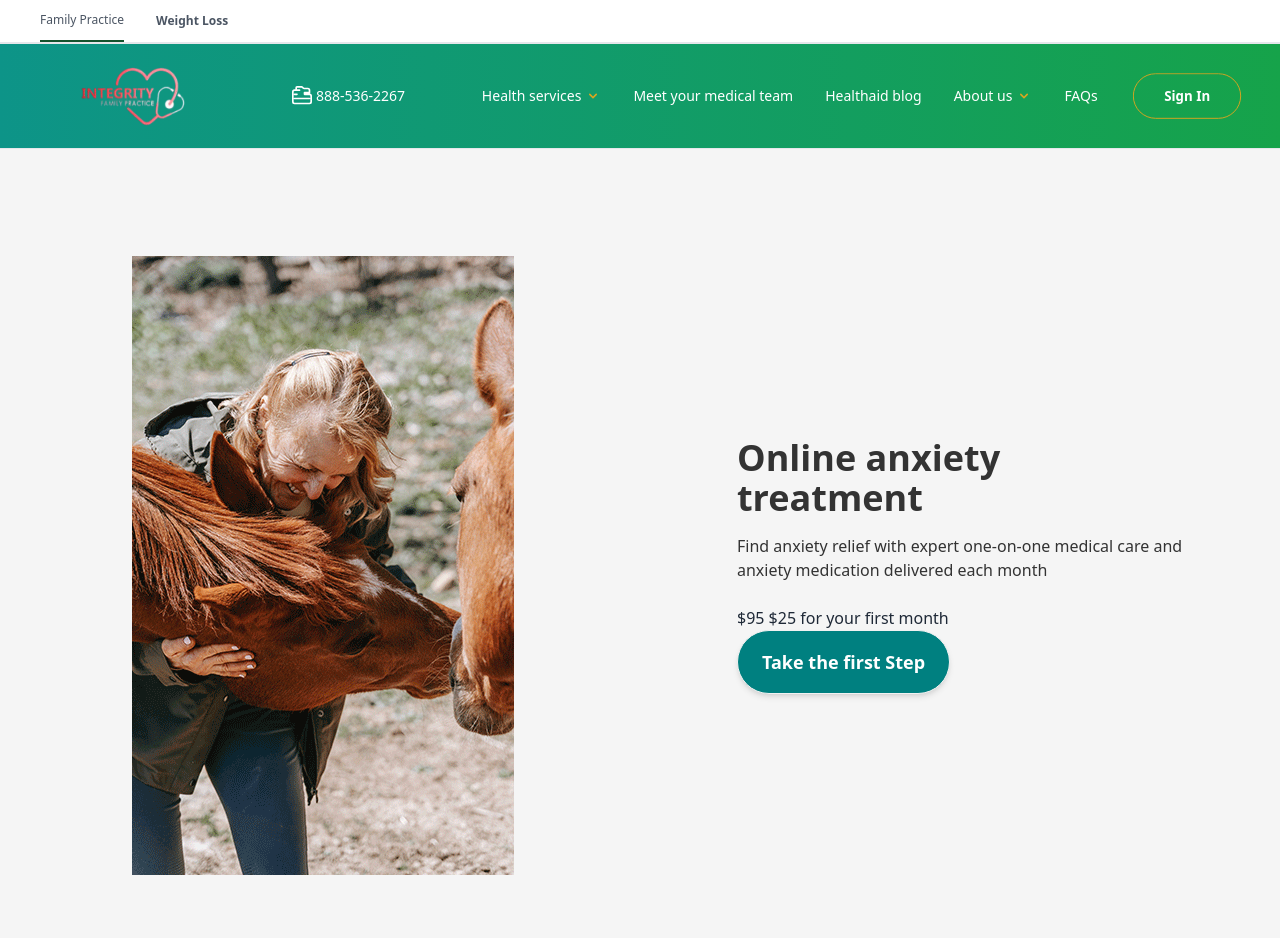
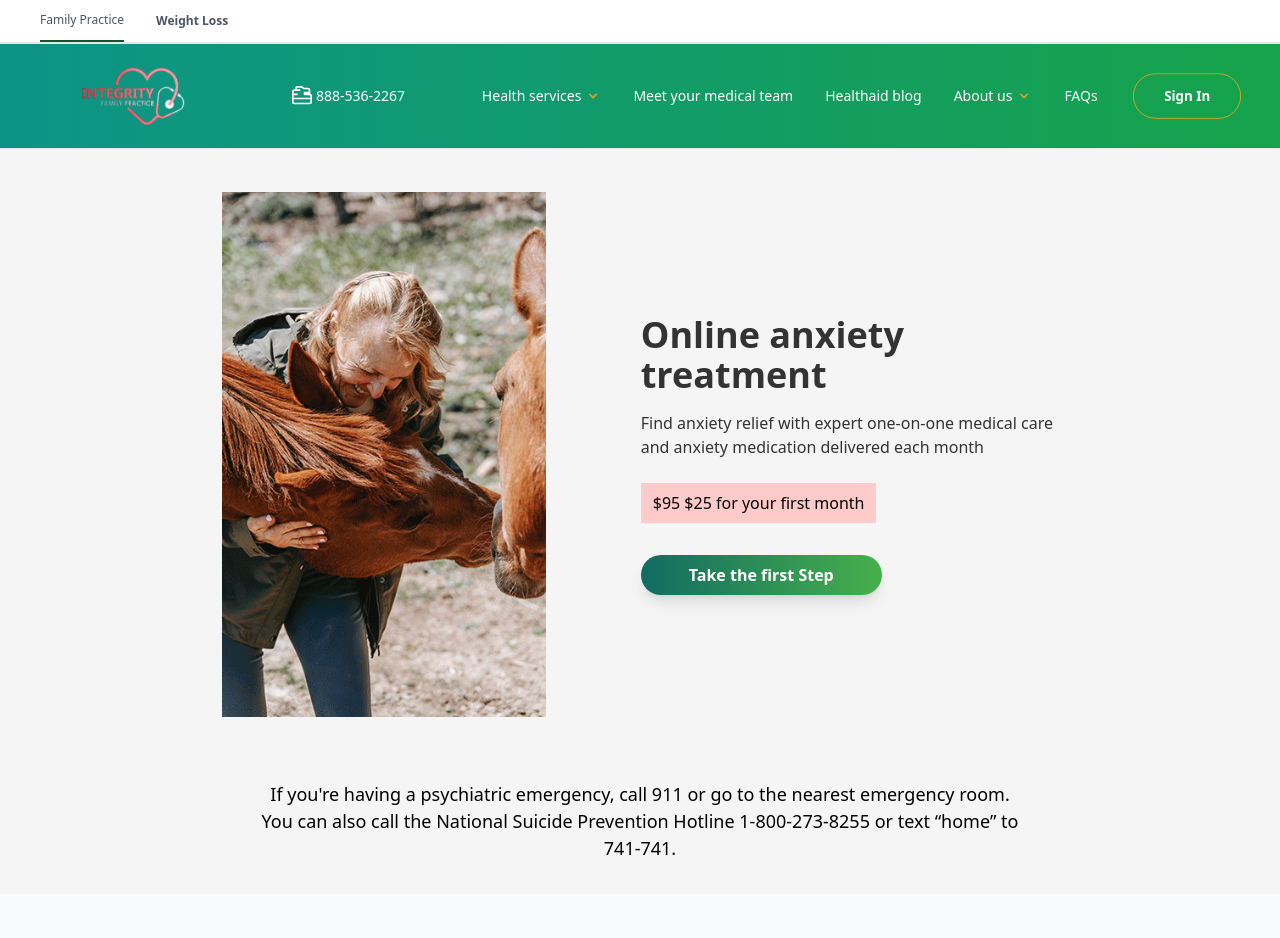
Before and after one commit to Daoud-Hussain/Family-Practice, a Nuxt app: page /anxiety in a window 1280 px wide. Shown: the top 938 px of the page. Built offline with nearby package versions, Linux system fonts and the light colour scheme.

Commit message:
feat: update treatments

```diff
--- a/components/anxiety-treatment.vue
+++ b/components/anxiety-treatment.vue
@@ -1,73 +1,89 @@
 <template>
-    <section ref="container" class="hero-section flex flex-col lg:flex-row justify-around items-center py-16 lg:py-32 " >
-        <div class="right-content w-5/6 md:w-3/5 lg:w-2/5 mt-10 lg:mt-0 lg:px-6 relative">
-            <img
-            src="~/assets/anxiety.png"
-            alt="Anxiety Image"
-            class="w-auto"
-          />
-            <!-- Add optional overlay or pause button if required -->
+  <section
+    ref="container"
+    class="hero-section flex flex-col lg:flex-col justify-around items-center pb-4"
+  >
+    <div class="main-container flex flex-col lg:flex-row justify-around items-center py-16 lg:pt-16">
+
+    <div
+      class="right-content w-5/6 md:w-3/5 lg:w-2/5 mt-10 lg:mt-0 lg:px-6 relative"
+    >
+      <img src="~/assets/anxiety.png" alt="Anxiety Image" class="w-auto" />
     </div>
+
     <div
-            class="left-content flex flex-col items-center lg:items-start justify-center text-center lg:text-left w-full lg:w-1/2 px-6">
-            <!-- <span
-                class="bg-yellow-300 text-yellow-900 font-bold text-xs uppercase py-1 px-3 rounded-full mb-4">New</span> -->
-            <h1 class="text-3xl lg:text-4xl font-bold leading-tight text-heroo-color mb-4">Online anxiety treatment
+      class="left-content flex flex-col items-center lg:items-start justify-center text-center lg:text-left w-full lg:w-1/2 px-6"
+    >
+
+      <h1
+        class="text-3xl lg:text-4xl font-semibold leading-tight text-heroo-color mb-4"
+      >
+        Online anxiety treatment
       </h1>
-            <p class="text-heroo-color mb-6 text-1.5xl.5">Find anxiety relief with expert one-on-one medical care and anxiety medication delivered each month
+      <p class="text-heroo-color mb-6 text-1.5xl.5">
+        Find anxiety relief with expert one-on-one medical care and anxiety
+        medication delivered each month
       </p>
-            <p>$95 $25 for your first month</p>
+      <p class="custom-para px-3 py-2 mb-8">$95 $25 for your first month</p>
       <button
-                class="btn bg-custom-teal text-white font-semibold py-3 px-6 btn-lg rounded-full shadow-md hover:bg-green-600">Take the first Step</button>
+        class="bg-gradient-to-r from-[#126b62] to-[#47b04b] text-white py-2 px-12 font-semibold rounded-full shadow-lg hover:from-[#47b04b] hover:to-[#126b62] transition-all"
+      >
+        Take the first Step
+      </button>
     </div>
+
+  </div>
+
+  <p class="para pb-4">
+  If you're having a psychiatric emergency, call 911 or go to the nearest emergency room.
+  You can also call the National Suicide Prevention Hotline 1-800-273-8255 or text “home” to 741-741.</p>
 
   </section>
 </template>
 
 <script setup lang="ts">
-import { ref, onMounted } from 'vue'
-import gsap from 'gsap'
+import { ref, onMounted } from "vue";
+import gsap from "gsap";
 
-const container = ref(null)
+const container = ref(null);
 
 onMounted(() => {
-
   gsap.from(".left-content", {
     duration: 1,
     x: -50,
     opacity: 0,
-    ease: "power2.out"
-  })
+    ease: "power2.out",
+  });
 
   gsap.from(".right-content", {
     duration: 1,
     x: 50,
     opacity: 0,
     ease: "power2.out",
-    delay: 0.3
-  })
+    delay: 0.3,
+  });
 
-  const btn = document.querySelector('.btn')
-  btn?.addEventListener('mouseenter', () => {
+  const btn = document.querySelector(".btn");
+  btn?.addEventListener("mouseenter", () => {
     gsap.to(btn, {
       scale: 1.05,
       duration: 0.3,
-      ease: "power1.out"
-    })
-  })
-  btn?.addEventListener('mouseleave', () => {
+      ease: "power1.out",
+    });
+  });
+  btn?.addEventListener("mouseleave", () => {
     gsap.to(btn, {
       scale: 1,
       duration: 0.3,
-      ease: "power1.out"
-    })
-  })
-})
+      ease: "power1.out",
+    });
+  });
+});
 </script>
 
 <style scoped>
 .hero-section {
-     background-color: #F5F5F5;
+  background-color: #f5f5f5;
 }
 
 .left-content {
@@ -79,4 +95,17 @@ onMounted(() => {
   justify-content: center;
   align-items: center;
 }
+
+.custom-para{
+  background-color: rgb(254 202 202);
+  color: #000;
+}
+
+.para{
+  width: 60%;
+  color: #000;
+  text-align: center;
+  font-size: large;
+
+}
 </style>
```
Lines whose indentation alone changed are shown as unchanged.
